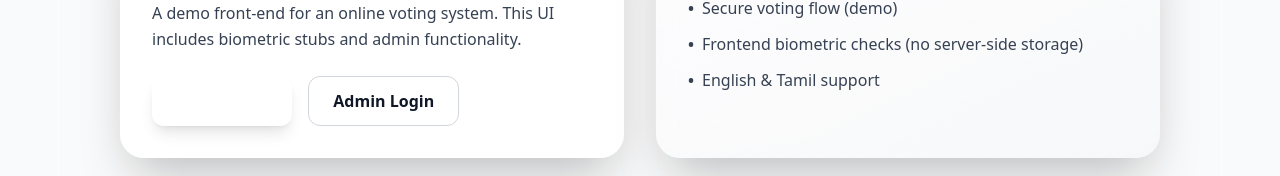
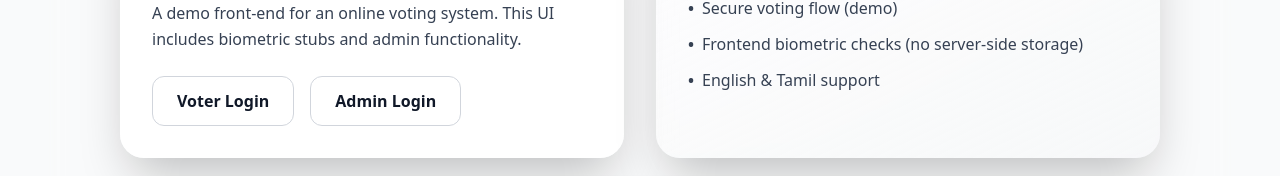
Before and after one commit to AbhinavDev18/Online_Voting_system, a React (Vite) app in the folder client/: page / in a window 1280 px wide. Shown: the part 385-561 px from the top of the page. Built offline with nearby package versions, Linux system fonts and the light colour scheme; no server answers.

Commit message:
Update Landing.jsx

```diff
--- a/client/src/pages/Landing.jsx
+++ b/client/src/pages/Landing.jsx
@@ -56,7 +56,7 @@ export default function Landing() {
             <div className="mt-6 flex flex-wrap gap-4">
               <Link
                 to="/voter/login"
-                className="px-6 py-3 rounded-xl bg-primary text-white font-semibold shadow-lg hover:bg-primary-dark transition-colors"
+                className="px-6 py-3 rounded-xl border border-gray-300 dark:border-gray-600 text-gray-900 dark:text-gray-100 font-semibold hover:bg-gray-100 dark:hover:bg-gray-700 transition-colors"
               >
                 {t('voterLogin')}
               </Link>
```
